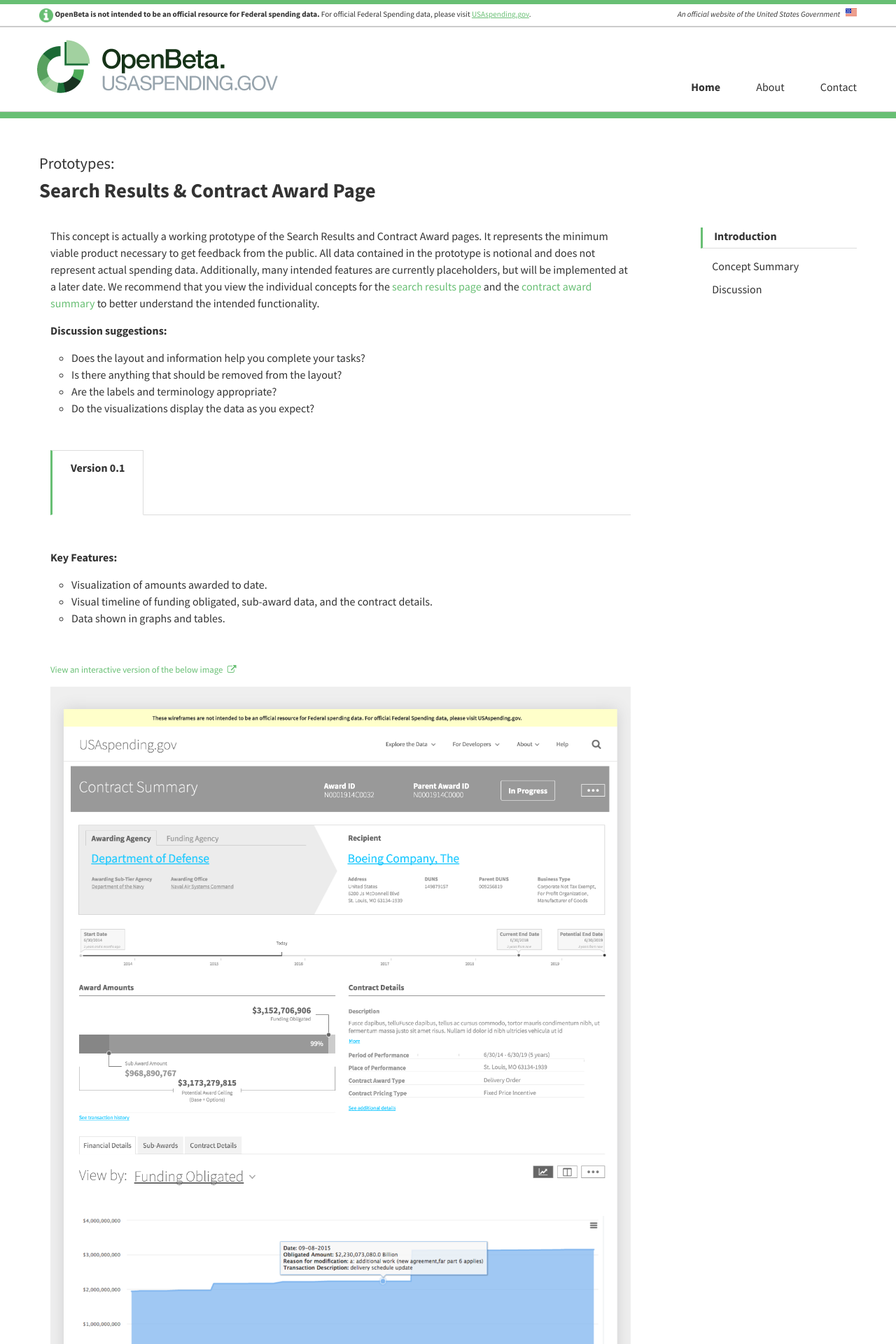
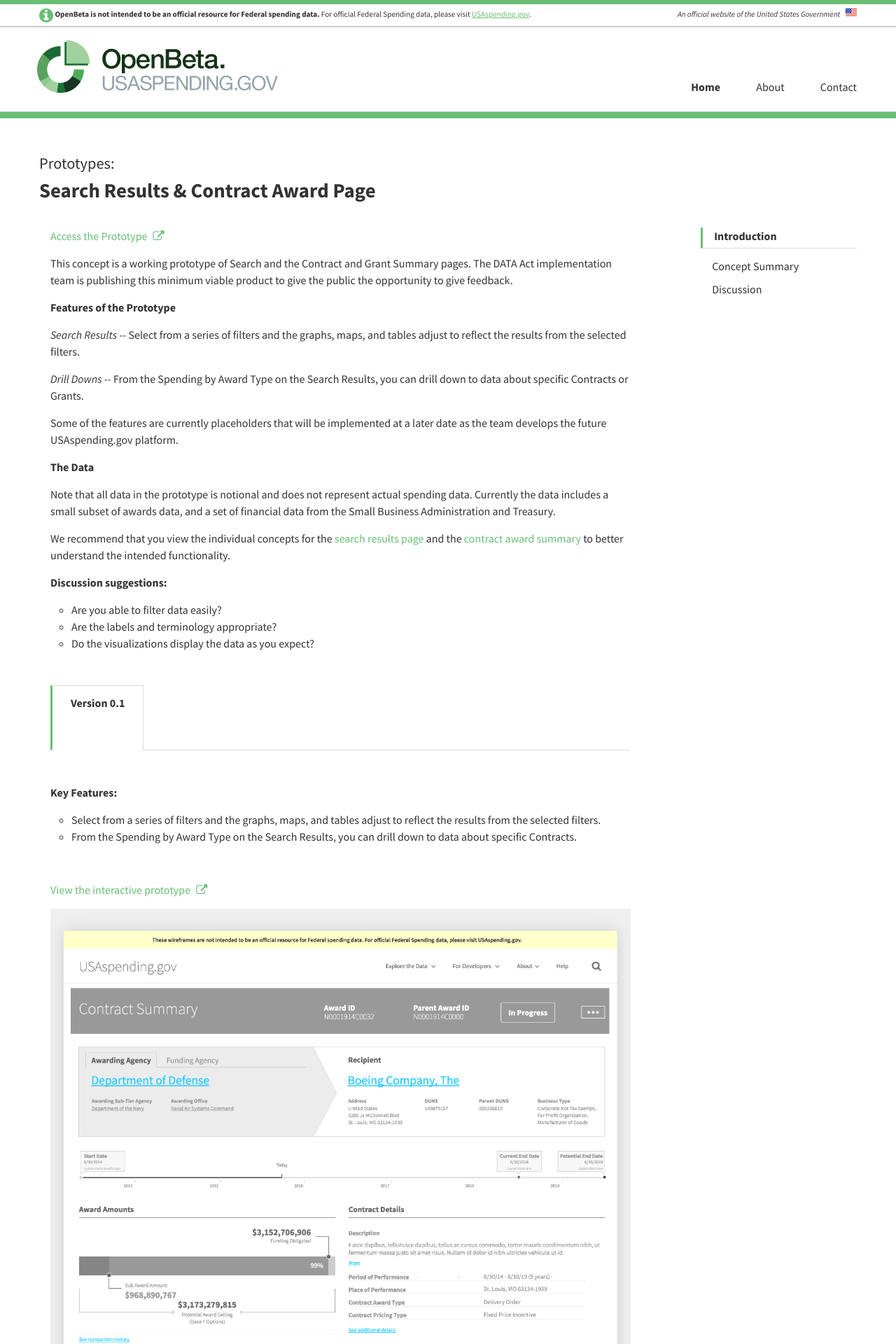
Before and after one commit to fedspendingtransparency/openbeta, a Jekyll site: the page built from _concepts/alpha.md, in a window 1280 px wide. Shown: the top 1920 px of the page at 70% size. Built offline with Jekyll 4.4.1, drawn with Linux system fonts in a browser that asks for light colours; nearby versions of some CDN libraries; library files that are not in the unit come from our copies; comment, search, counter and statistics services are not loaded.

Commit message:
update of new page

```diff
--- a/_concepts/alpha.md
+++ b/_concepts/alpha.md
@@ -10,14 +10,21 @@ category: "Prototypes:"
 headline: Search Results & Contract Award Page
 
 copy:
-  - text: This concept is actually a working prototype of the Search Results and Contract Award pages. It represents the minimum viable product necessary to get feedback from the public. All data contained in the prototype is notional and does not represent actual spending data. Additionally, many intended features are currently placeholders, but will be implemented at a later date. We recommend that you view the individual concepts for the <a class="usa-cta" href="../search-results">search results page</a> and the <a class="usa-cta" href="../contract-summary">contract award summary</a> to better understand the intended functionality.
+  - text: <a class="usa-cta external-link" href="https://spendingdata.us/" target="_blank">Access the Prototype</a>
+  - text: This concept is a working prototype of Search and the Contract and Grant Summary pages. The DATA Act implementation team is publishing this minimum viable product to give the public the opportunity to give feedback.
+  - text: <strong>Features of the Prototype</strong>
+  - text: <em>Search Results</em> -- Select from a series of filters and the graphs, maps, and tables adjust to reflect the results from the selected filters.
+  - text: <em>Drill Downs</em> -- From the Spending by Award Type on the Search Results, you can drill down to data about specific Contracts or Grants.
+  - text: Some of the features are currently placeholders that will be implemented at a later date as the team develops the future USAspending.gov platform.
+  - text: <strong>The Data</strong>
+  - text: Note that all data in the prototype is notional and does not represent actual spending data. Currently the data includes a small subset of awards data, and a set of financial data from the Small Business Administration and Treasury.
+  - text: We recommend that you view the individual concepts for the <a class="usa-cta" href="../search-results">search results page</a> and the <a class="usa-cta" href="../contract-summary">contract award summary</a> to better understand the intended functionality.
 
 
 discussion_title: "Discussion suggestions:"
 
 discussion_bullet_points:
-- Does the layout and information help you complete your tasks?
-- Is there anything that should be removed from the layout?
+- Are you able to filter data easily?
 - Are the labels and terminology appropriate?
 - Do the visualizations display the data as you expect?
 
@@ -29,15 +36,14 @@ tabs:
     archived_text:
     description: "Key Features:"
     features:
-      - description: Visualization of amounts awarded to date.
-      - description: Visual timeline of funding obligated, sub-award data, and the contract details.
-      - description: Data shown in graphs and tables.
-    disclaimer_text: <a class="usa-cta external-link" href="https://spending-data.us">View an interactive version of the below image</a>
+      - description: Select from a series of filters and the graphs, maps, and tables adjust to reflect the results from the selected filters.
+      - description: From the Spending by Award Type on the Search Results, you can drill down to data about specific Contracts.
+    disclaimer_text: <a class="usa-cta external-link callout" href="https://spendingdata.us" target="_blank">View the interactive prototype</a>
     image: "/assets/img/concept_contract-summary.png"
-    image_alt_text: This image displays the contract summary wireframe. Below the awarding agency and recipient name is a timeline displaying the progress of the award from the Start Date to the Current End Date and the Potential End Date. Below the timeline is a bar graph showing the total amount awarded and the total percentage currently awarded. In addition, the total amount of the sub-awards is also displayed.  Below the bar graph is a timeline showing the funds awarded from the start of the contract to date.
+    image_alt_text: This image displays the search results prototype.
     below_image_content:
-    disqus_identifier: 91250474
-    disqus_url: "https://openbeta.usaspending.com/concepts/contract-summary#!version-0.3"
+    disqus_identifier: 06880423
+    disqus_url: "https://openbeta.usaspending.com/concepts/alpha#!version-0.3"
 
 no_tabs:
   - archived_text:
--- a/_data/home.yml
+++ b/_data/home.yml
@@ -19,7 +19,7 @@ active_tab:
         # following text prepends date above in "time ago" format
         update_text: Created
         disqus_identifiers:
-          - 10714632
+          - 06880423
   - category: Search
     scroll_id: search
     topics:
--- a/_sass/scss/_concepts.scss
+++ b/_sass/scss/_concepts.scss
@@ -192,3 +192,7 @@
     padding-right: 1em;
   }
 }
+.callout {
+  font-size: medium;
+  font-weight: 600px;
+}
```
